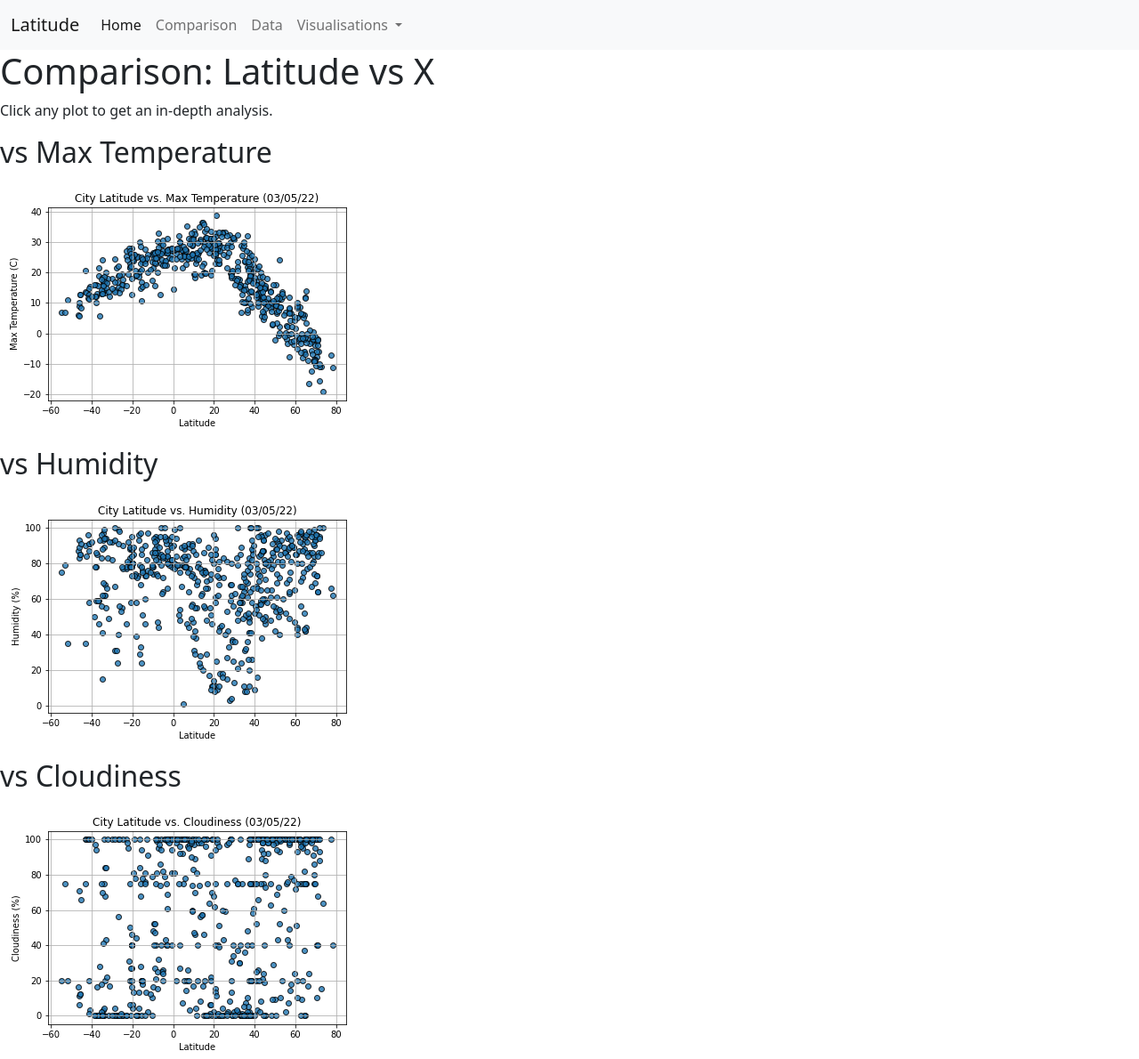
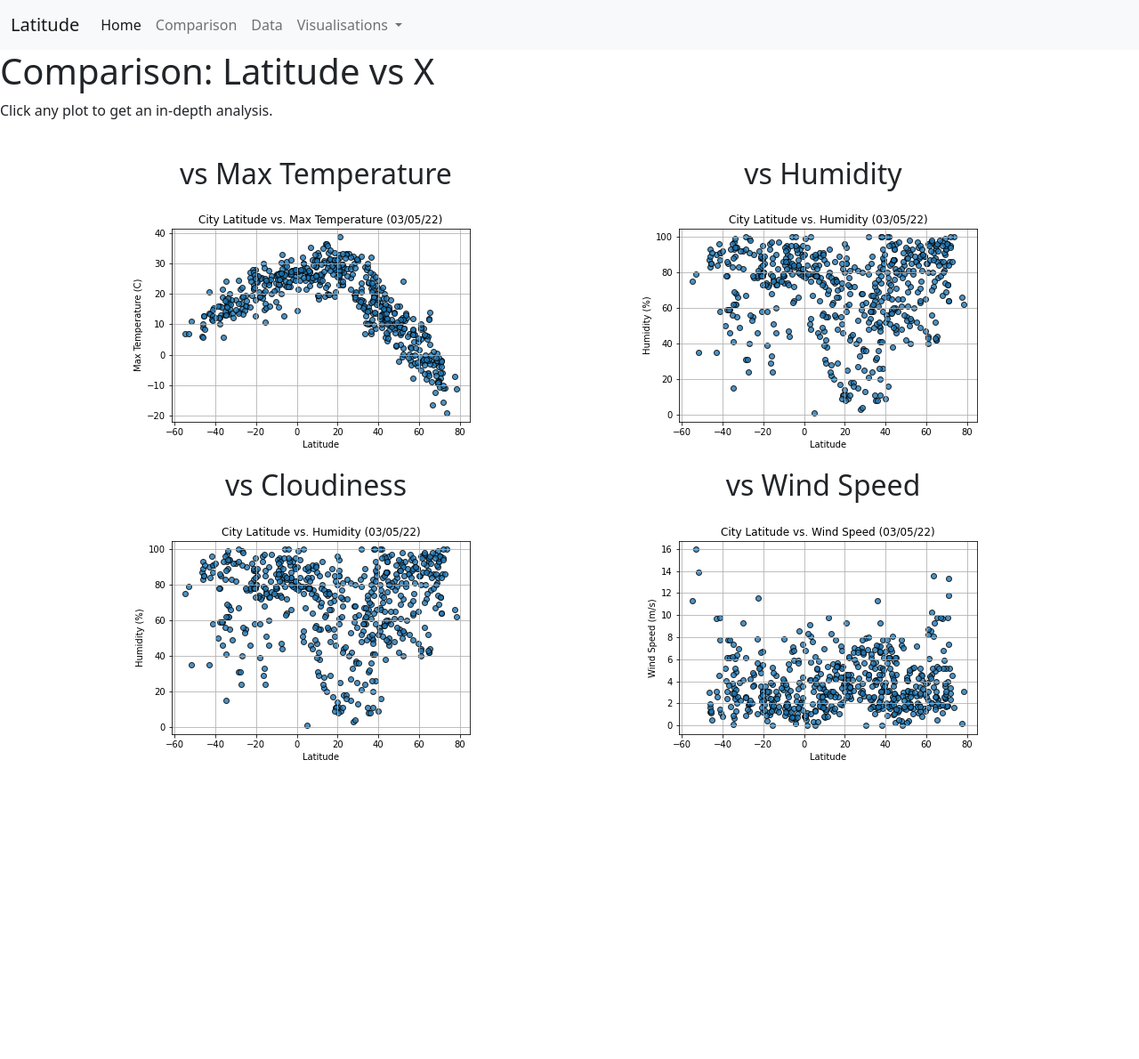
Before and after one commit to DannyBruzz/Web-Design-Challenge, a plain HTML site: page assets/comparisons.html in a window 1280 px wide. Shown: the top 1190 px of the page at 89% size. After the commit the page ends 877 px from the top, so only its background shows below. Drawn offline with nearby package versions, Linux system fonts and the light colour scheme.

Commit message:
Grid to comparison page

```diff
--- a/assets/comparisons.html
+++ b/assets/comparisons.html
@@ -43,9 +43,12 @@
     <div>
         <h1>Comparison: Latitude vs X</h1>
         <p>Click any plot to get an in-depth analysis.</p>
+        <br>
     </div>
 
-
+    <div class="container text-center">
+      <div class="row">
+        <div class="col">
             <div>
             <h2>vs Max Temperature</h2>
               <a target="_blank" href="..\visualisations\lat_temp.html">
@@ -54,7 +57,9 @@
                 </figure>
              </a>
             </div>
+        </div>
 
+        <div class="col">
           <div>
             <h2>vs Humidity</h2>
             <a target="_blank" href="..\visualisations\lat_humidity.html">
@@ -63,24 +68,36 @@
                 </figure>
             </a>
           </div>
+        </div>
+      </div>
+    </div>
 
+    <div class="container text-center">
+        <div class="row">
+            <div class="col">
               <div>
                 <h2>vs Cloudiness</h2>
                 <a target="_blank" href="..\visualisations\lat_cloud.html">
                   <figure>
-                <img src="images\Fig3.png" alt="City Latitude vs Cloudiness">
+                    <img src="images\Fig2.png" alt="City Latitude vs Cloudiness">
                   </figure>
                 </a>
               </div>
+            </div>
 
+          <div class="col">
               <div>
                 <h2>vs Wind Speed</h2>
-        <a target="_blank" href="..\visualisations\lat_cloud.html">
+                <a target="_blank" href="..\visualisations\lat_wind.html">
                   <figure>
-                <img src="images\Fig3.png" alt="City Latitude vs Cloudiness">
+                    <img src="images\Fig4.png" alt="City Latitude vs Wind Speed">
                   </figure>
                 </a>
               </div>
+          </div>
+        </div>
+    </div>
+
 
 </body>
 
```
Lines whose indentation alone changed are shown as unchanged.
